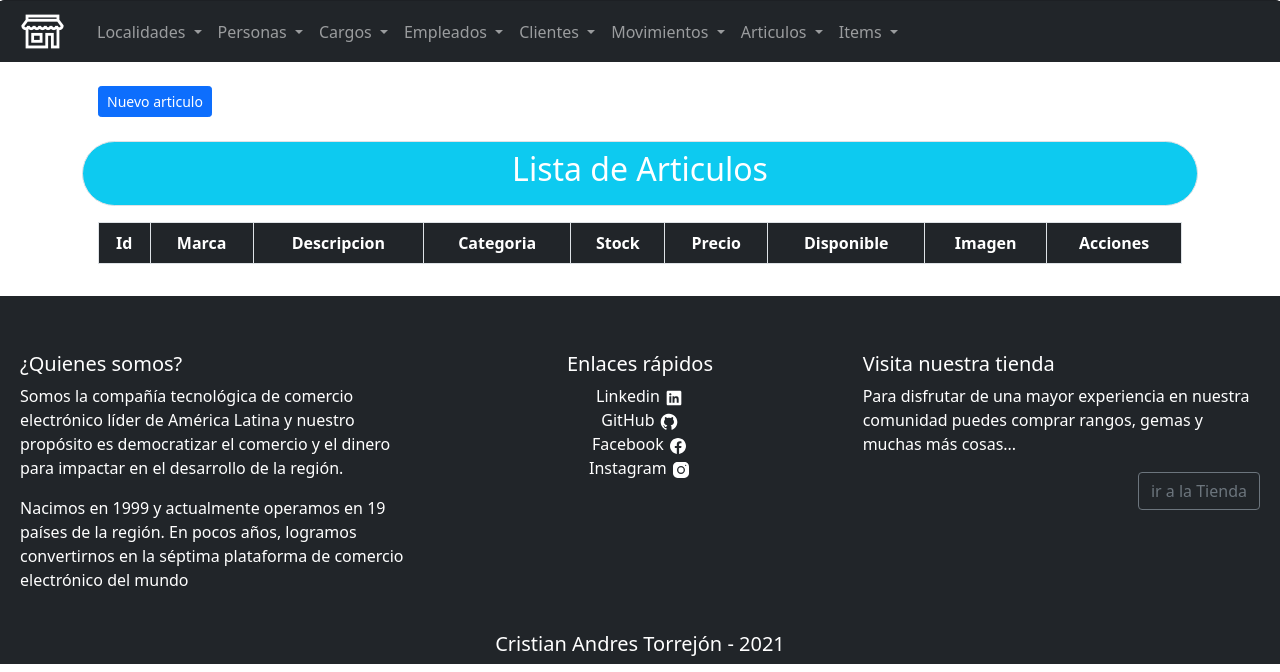
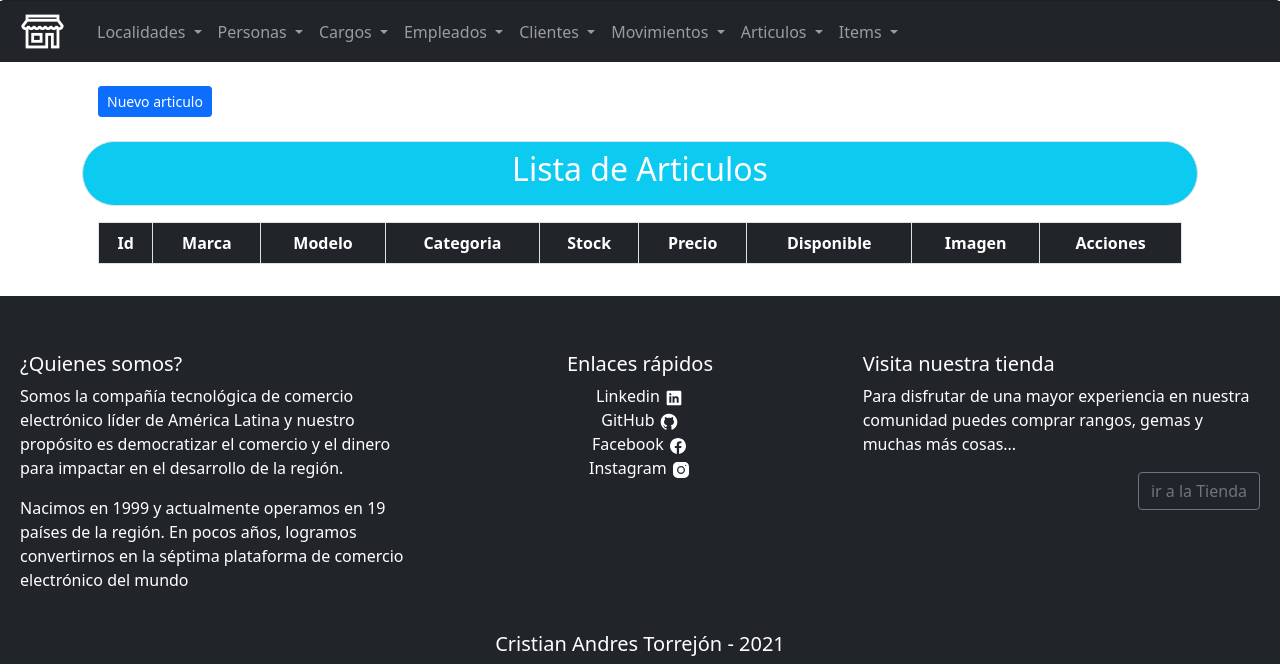
Before and after one commit to CristianT2/Proyecto_Tienda, a Django app: template templates/tienda/lista_articulo.html in a window 1280 px wide. Shown: the part 330-1002 px from the top of the page. Run offline with Django 3.2, Linux system fonts and the light colour scheme; the template is opened without the code that fills it, so the values that code supplies are empty; some libraries are stand-ins or nearby versions.

Commit message:
Se modifico en la vista de lista de articulos

```diff
--- a/templates/tienda/lista_articulo.html
+++ b/templates/tienda/lista_articulo.html
@@ -27,7 +27,7 @@
                             <tr class= "bg-dark text-white">
                                 <th>Id</th>
                                 <th>Marca</th>
-                                <th>Descripcion</th>
+                                <th>Modelo</th>
                                 <th>Categoria</th>
                                 <th>Stock</th>
                                 <th>Precio</th>
```
